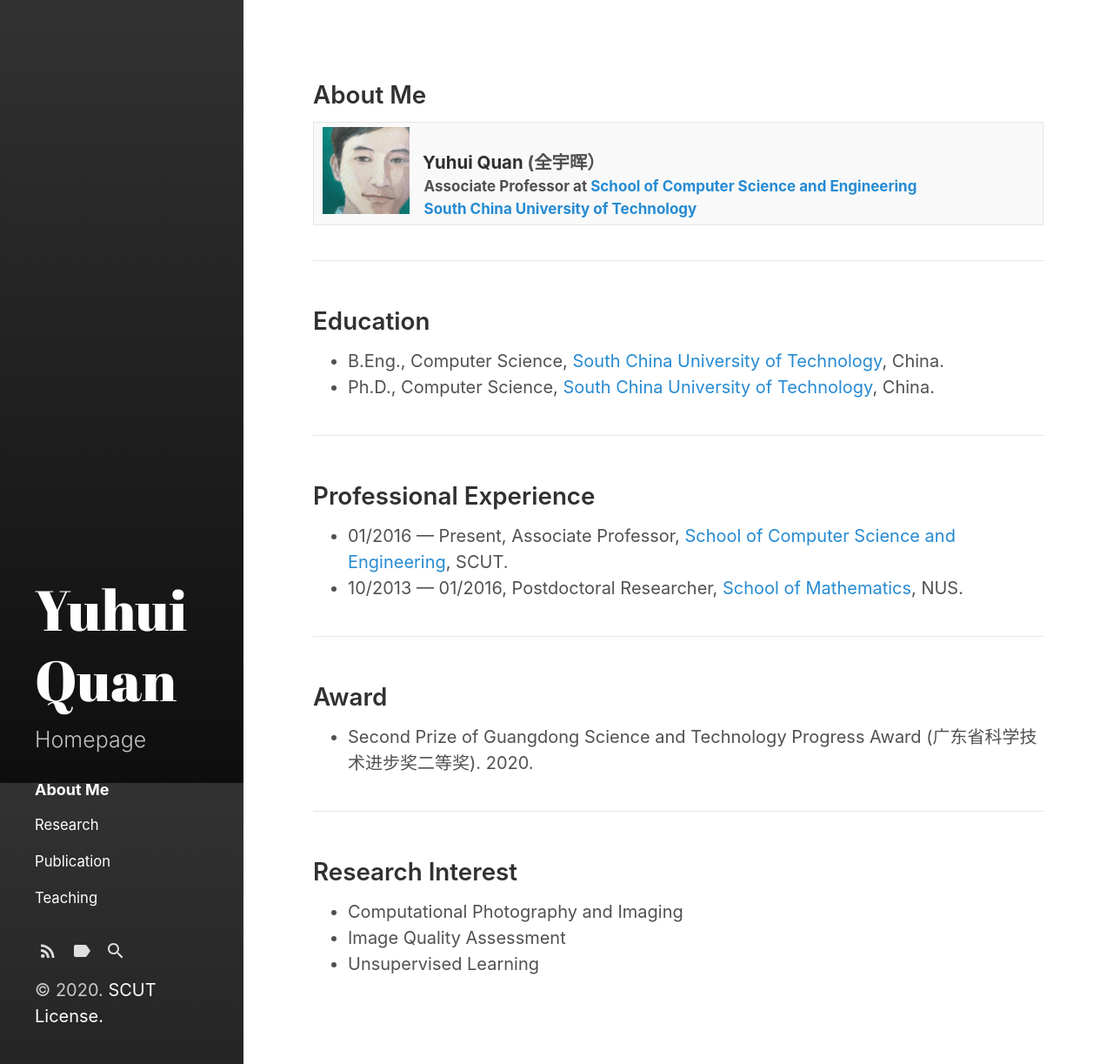
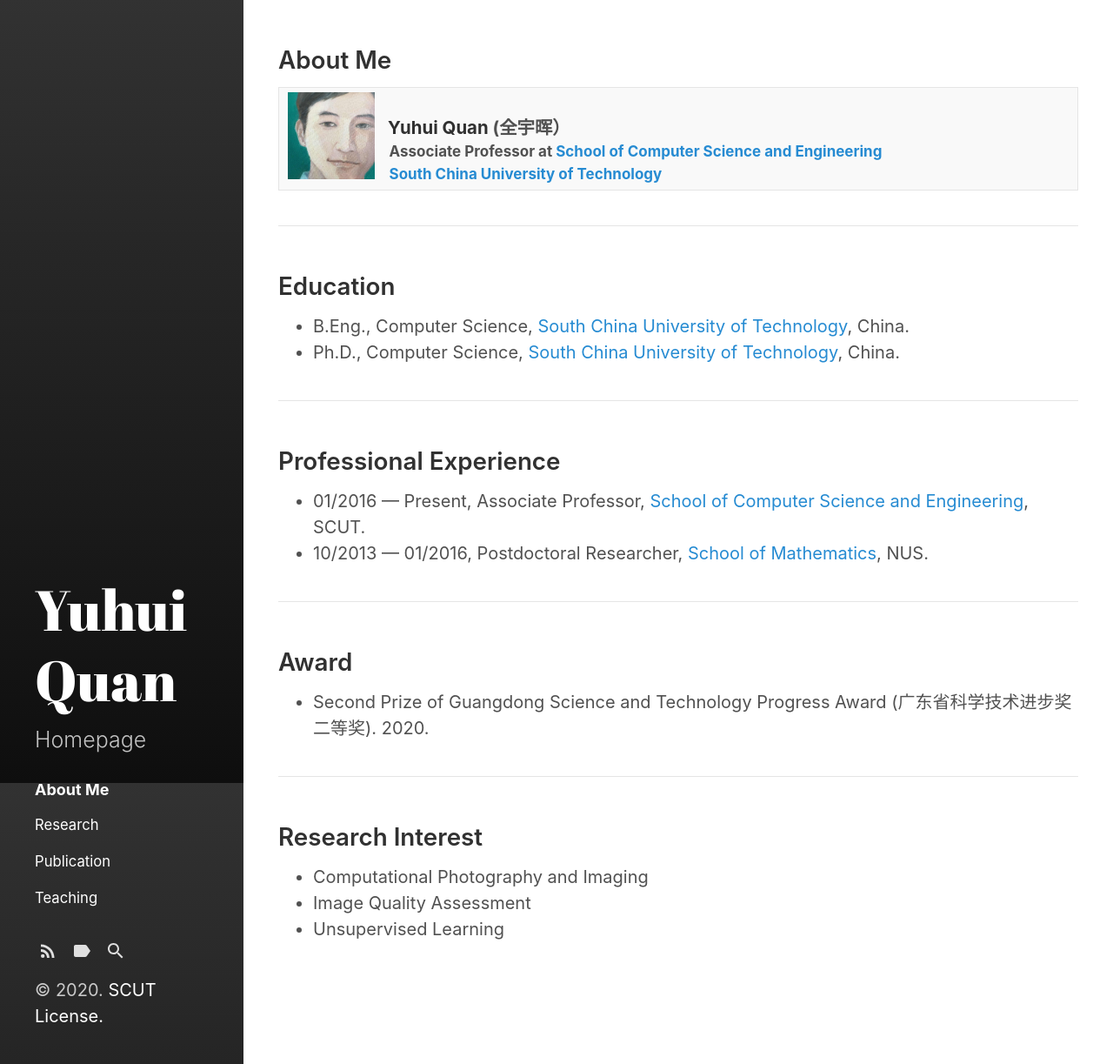
Before and after one commit to Dofboom/Dofboom.github.io, a Jekyll site: the page built from index.html, in a window 1280 px wide and 1223 px high. Shown: the whole window at 87% size. Built offline with Jekyll 4.4.1, drawn with Linux system fonts in a browser that asks for light colours; the list of posts is cut into pages by our own code.

Commit message:
Update _layout.scss

```diff
--- a/_sass/hydeout/_layout.scss
+++ b/_sass/hydeout/_layout.scss
@@ -203,8 +203,8 @@ body {
     color: $body-color;
     min-height: 100vh;
     padding:
-      $section-spacing * 2
-      $section-spacing * 2
+      $section-spacing * 1
+      $section-spacing * 1
       0;
 
     @if $layout-reverse {
```
